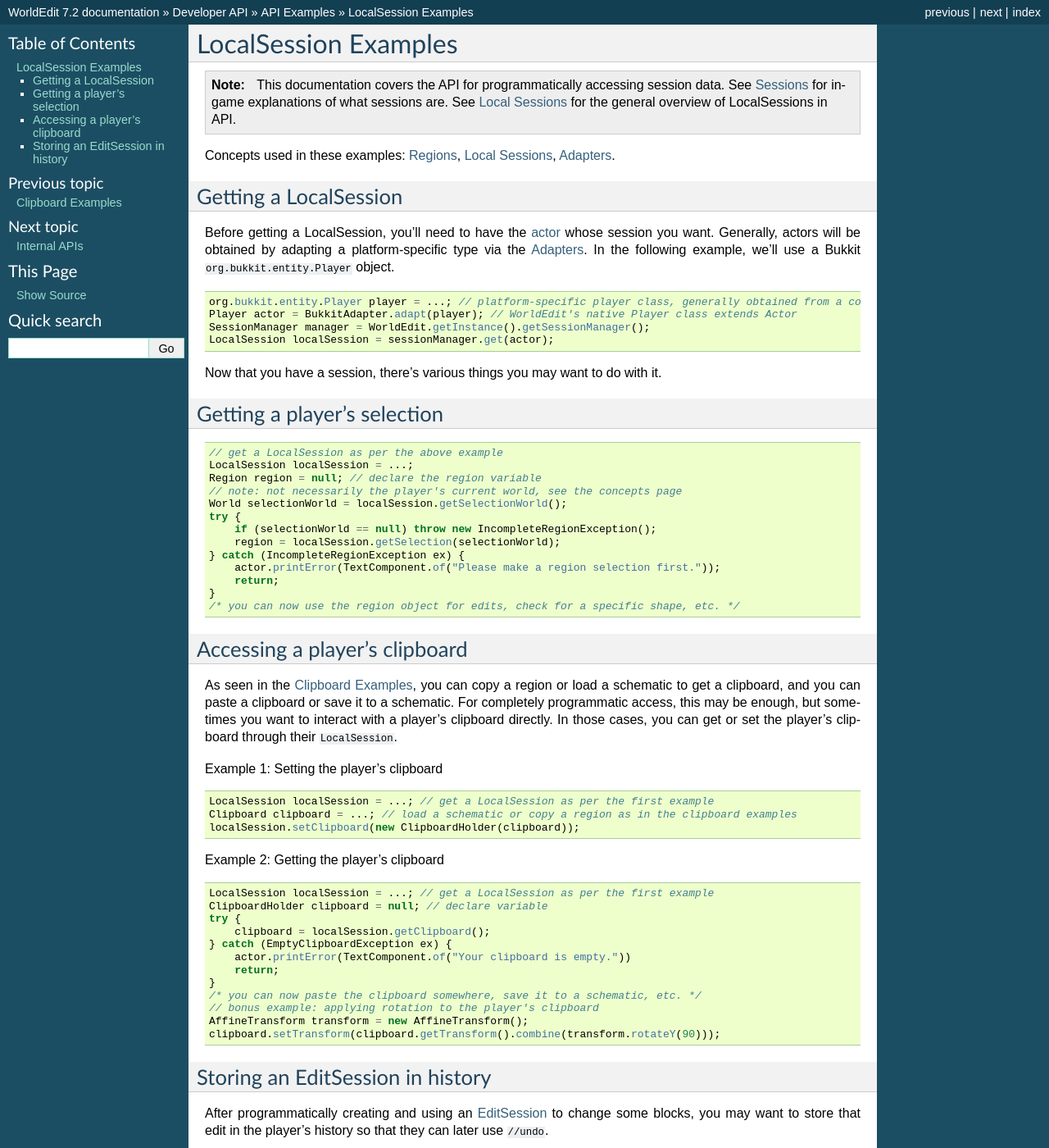
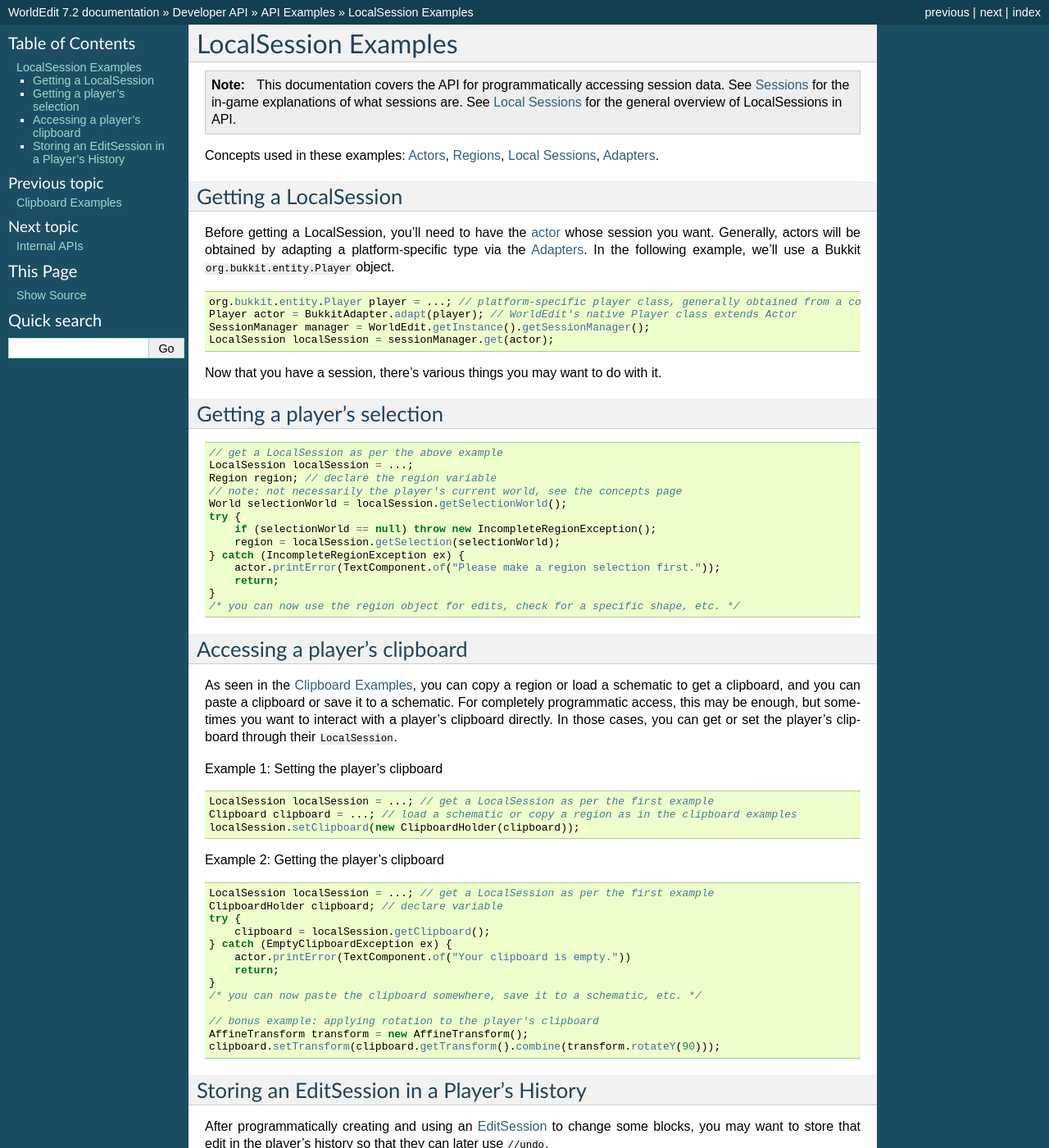
Before and after one commit to EngineHub/WorldEditDocs, a Sphinx documentation site: the page built from source/api/examples/local-sessions.rst, in a window 1280 px wide and 1400 px high. Shown: the whole window at 82% size. Built offline with Sphinx 7.4.7, drawn with Linux system fonts in a browser that asks for light colours.

Commit message:
Apply suggestions from code review
Co-authored-by: Octavia Togami <octavia.togami@gmail.com>

```diff
--- a/source/api/examples/local-sessions.rst
+++ b/source/api/examples/local-sessions.rst
@@ -3,10 +3,10 @@
 
 .. note::
     This documentation covers the API for programmatically accessing session data.
-    See :doc:`/usage/general/sessions` for in-game explanations of what sessions are.
+    See :doc:`/usage/general/sessions` for the in-game explanations of what sessions are.
     See :doc:`../concepts/local-sessions` for the general overview of LocalSessions in API.
 
-Concepts used in these examples: :doc:`../concepts/regions`, :doc:`../concepts/local-sessions`, :doc:`../concepts/adapters`.
+Concepts used in these examples:  :doc:`../concepts/actors`, :doc:`../concepts/regions`, :doc:`../concepts/local-sessions`, :doc:`../concepts/adapters`.
 
 Getting a LocalSession
 ----------------------
@@ -29,7 +29,7 @@
 
     // get a LocalSession as per the above example
     LocalSession localSession = ...;
-    Region region = null; // declare the region variable
+    Region region; // declare the region variable
     // note: not necessarily the player's current world, see the concepts page
     World selectionWorld = localSession.getSelectionWorld();
     try {
@@ -59,7 +59,7 @@
 .. code-block:: java
 
     LocalSession localSession = ...; // get a LocalSession as per the first example
-    ClipboardHolder clipboard = null; // declare variable
+    ClipboardHolder clipboard; // declare variable
     try {
         clipboard = localSession.getClipboard();
     } catch (EmptyClipboardException ex) {
@@ -67,12 +67,13 @@
         return;
     }
     /* you can now paste the clipboard somewhere, save it to a schematic, etc. */
+
     // bonus example: applying rotation to the player's clipboard
     AffineTransform transform = new AffineTransform();
     clipboard.setTransform(clipboard.getTransform().combine(transform.rotateY(90)));
 
-Storing an EditSession in history
----------------------------------
+Storing an EditSession in a Player's History
+--------------------------------------------
 
 After programmatically creating and using an :doc:`EditSession <../concepts/edit-sessions>` to change some blocks, you may want to store that edit in the player's history so that they can later use ``//undo``.
 
```
